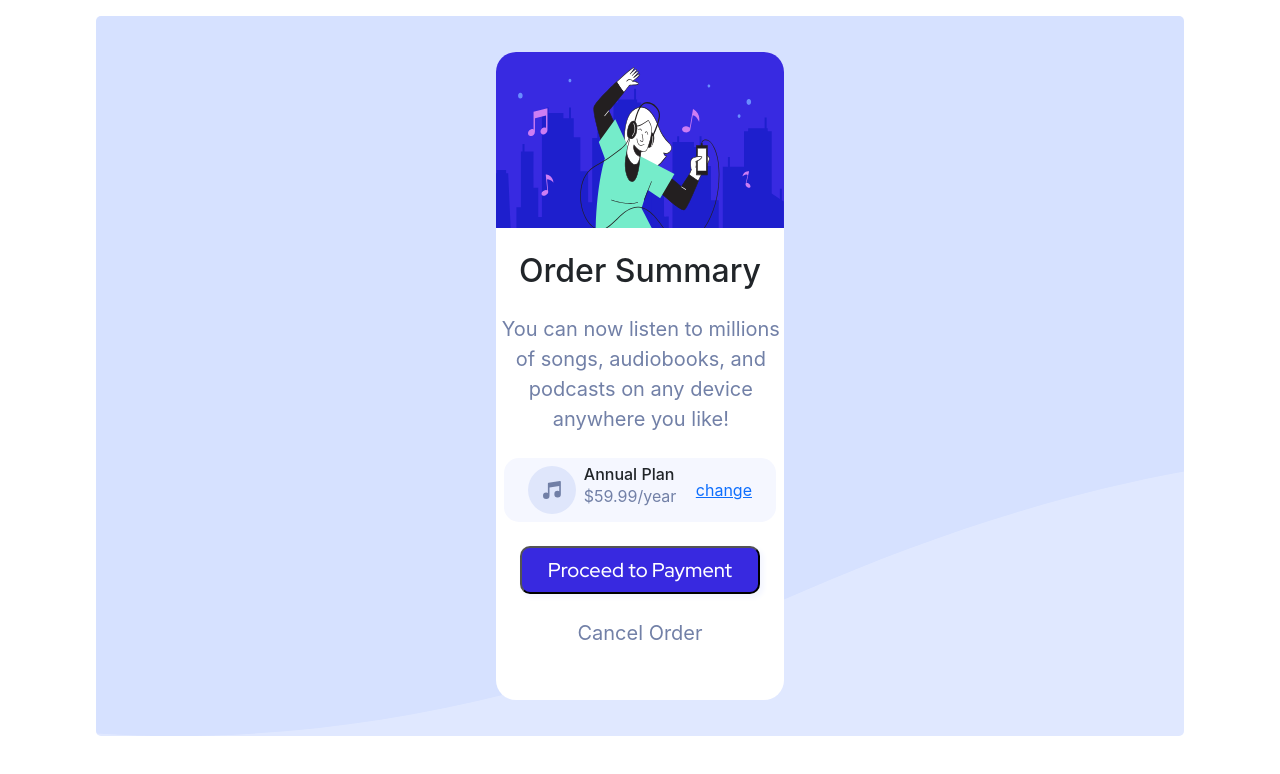
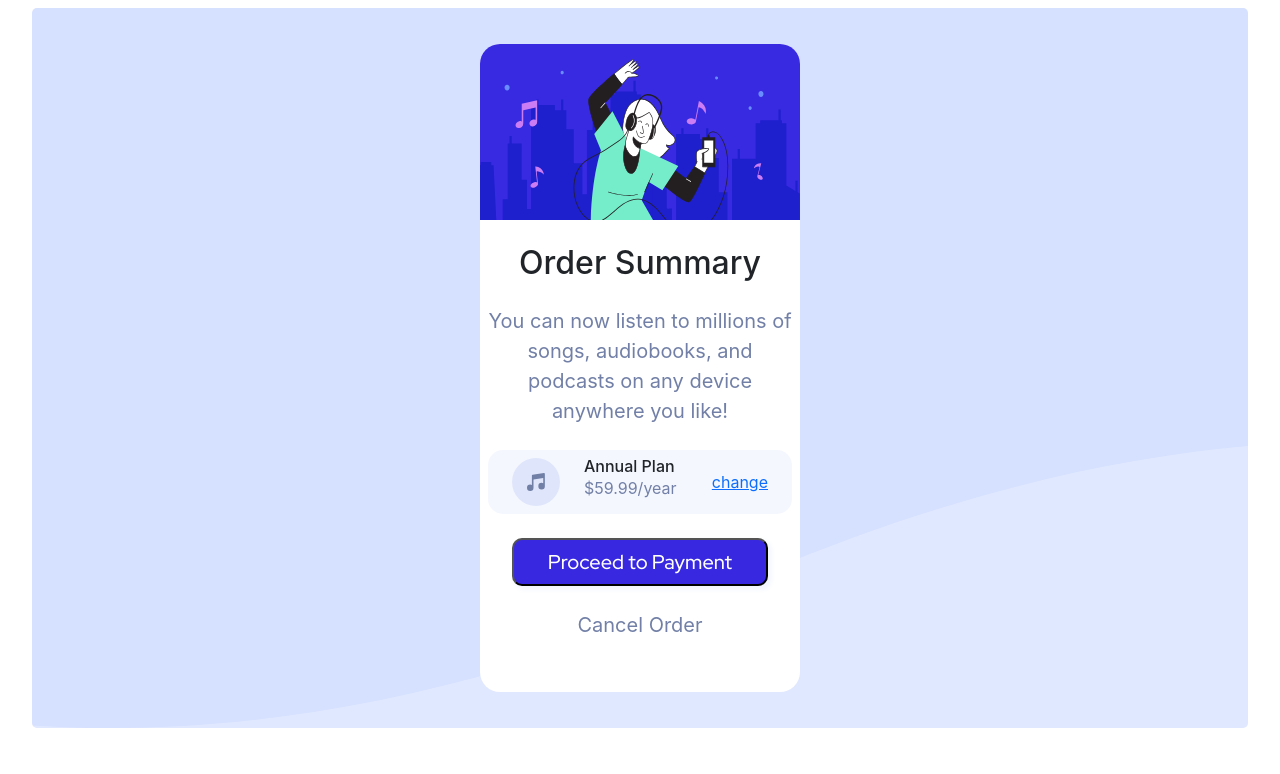
Before and after one commit to henryuks129/React-ProjectX, a React (Create React App) app: page / in a window 1280 px wide. Shown: the top 774 px of the page. Built offline with nearby package versions, Linux system fonts and the light colour scheme; a web font is replaced by a local one.

Commit message:
first commit

```diff
--- a/src/components/ProjectX.js
+++ b/src/components/ProjectX.js
@@ -30,9 +30,9 @@ const ProjectX = () => {
     <div className='er'>
     <div id='ant' className=''>
       <div style={{height: '100%'}} className='d-flex justify-content-center align-items-center'>
-        <div style={{width: '18rem', height: '90%'}} className='ro'>
+        <div style={{width: '20rem', height: '90%'}} className='ro'>
           <div>
-        <img src={picture} alt="" style={{width: '18rem', height: '11rem'}} className='dd'/>
+        <img src={picture} alt="" style={{width: '20rem', height: '11rem'}} className='dd'/>
         </div>
         <div className='text-center mt-4 we'>
           <h2>Order Summary</h2>
--- a/src/styles/ProjectX.css
+++ b/src/styles/ProjectX.css
@@ -20,11 +20,11 @@
     background: hsl(225, 100%, 94%) url('../assets/pattern-background-mobile.svg');
     background-size: cover;
     background-repeat: no-repeat;
-    width: 85%;
+    width: 95%;
     height: 100%;
     margin: auto;
     border-radius: 5px;
-    margin-top: 1rem;
+    margin-top: 0.5rem;
 }
 
 .ro{
@@ -41,7 +41,6 @@
 
 .red{
     background-color: var(--Very-pale-blue);
-    width: 2rem;
 }
 
 .rows{
@@ -68,7 +67,7 @@
 
 .pink{
     margin: auto;
-    width: 15rem;
+    width: 16rem;
     height: 3rem;
     border-radius: 10px;
     background-color: var(--Bright-blue);
@@ -83,7 +82,7 @@
 }
 
 .pea{
-    width: 18.1rem;
+    width: 19rem;
     margin: auto;
     font-size: var(--Font-size);
     color: var(--Desaturated-blue);
@@ -101,7 +100,7 @@
 }
 
 .red{
-    width: 17rem;
+    width: 19rem;
     border-radius: 15px;
 }
 
```
